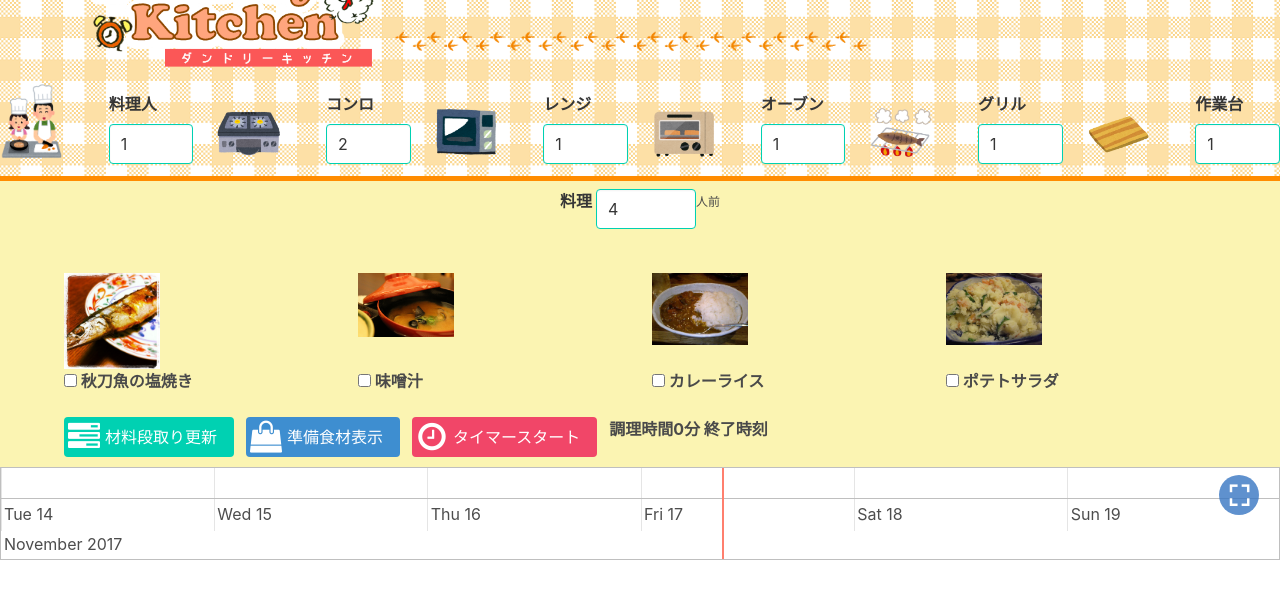
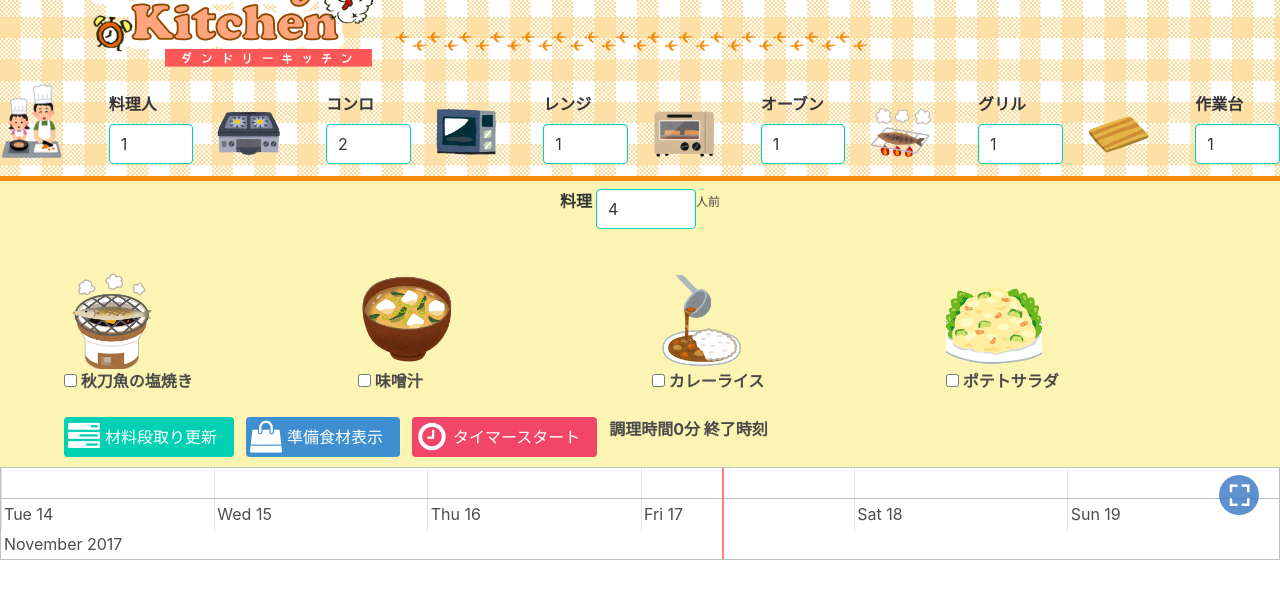
Before and after one commit to dokechin/Dandory, a plain HTML site: page public/index.html in a window 1280 px wide. Shown: the part 68-666 px from the top of the page. Drawn offline with nearby package versions, Linux system fonts and the light colour scheme.

Commit message:
Update design dish image and unit dispay order

```diff
--- a/public/index.html
+++ b/public/index.html
@@ -218,7 +218,7 @@
               <div class="content">
                 <h2 class="title">材料</h2>
                 <ol>
-                  <li v-for="ingredient in dish.ingredients">{{ ingredient.name }} {{ ingredient.amount }} {{ ingredient.unit }}</li>
+                  <li v-for="ingredient in dish.ingredients">{{ ingredient.name }} {{ (ingredient.unit == '大さじ' || ingredient.unit == '小さじ') ? ingredient.unit : ingredient.amount }} {{ (ingredient.unit == '大さじ' || ingredient.unit == '小さじ') ? ingredient.amount : ingredient.unit}}</li>
                 </ol>
                 <hr>
                 <h2 class="title">手順</h2>
--- a/public/js/dish.js
+++ b/public/js/dish.js
@@ -1,6 +1,6 @@
 var dish1 = {
 	name : '秋刀魚の塩焼き',
-	image : "img/sanma.jpg",
+	image : "img/sanma.png",
 	ingredients : [
 	  {name : '秋刀魚', amount : 1, unit : '匹'},
 	  {name : '塩',    amount : 1, unit : '小さじ'},
@@ -16,7 +16,7 @@ var dish1 = {
 
   var dish2 = {
 	name : '味噌汁',
-	image : "img/miso_soup.jpg",
+	image : "img/miso_soup.png",
 	ingredients : [
 	  {name : '味噌', amount : 16, unit : 'グラム'},
 	  {name : '水',    amount : 160, unit : 'cc'},
@@ -32,7 +32,7 @@ var dish1 = {
 
   var dish3 = {
 	name : 'カレーライス',
-	image : "img/curry_rice.jpg",
+	image : "img/curry_rice.png",
 	ingredients : [
 	{name : '鶏もも肉', amount : 60, unit : 'グラム'},
 	{name : '玉ねぎ',    amount : "1/2", unit : '個'},
@@ -50,7 +50,7 @@ steps : [
 
 	var dish4 = {
 		name : 'ポテトサラダ',
-		image : "img/potato_salad.jpg",
+		image : "img/potato_salad.png",
 		ingredients : [
 		{name : 'じゃがいも', amount : 1, unit : '個'},
 		{name : 'にんじん',    amount : "1/8", unit : '本'},
```
Also changed, not shown: public/img/curry_rice.jpg (deleted), public/img/curry_rice.png (added), public/img/miso_soup.jpg (deleted), public/img/miso_soup.png (added), public/img/potato_salad.jpg (deleted), public/img/potato_salad.png (added), public/img/sanma.jpg (deleted), public/img/sanma.png (added).
